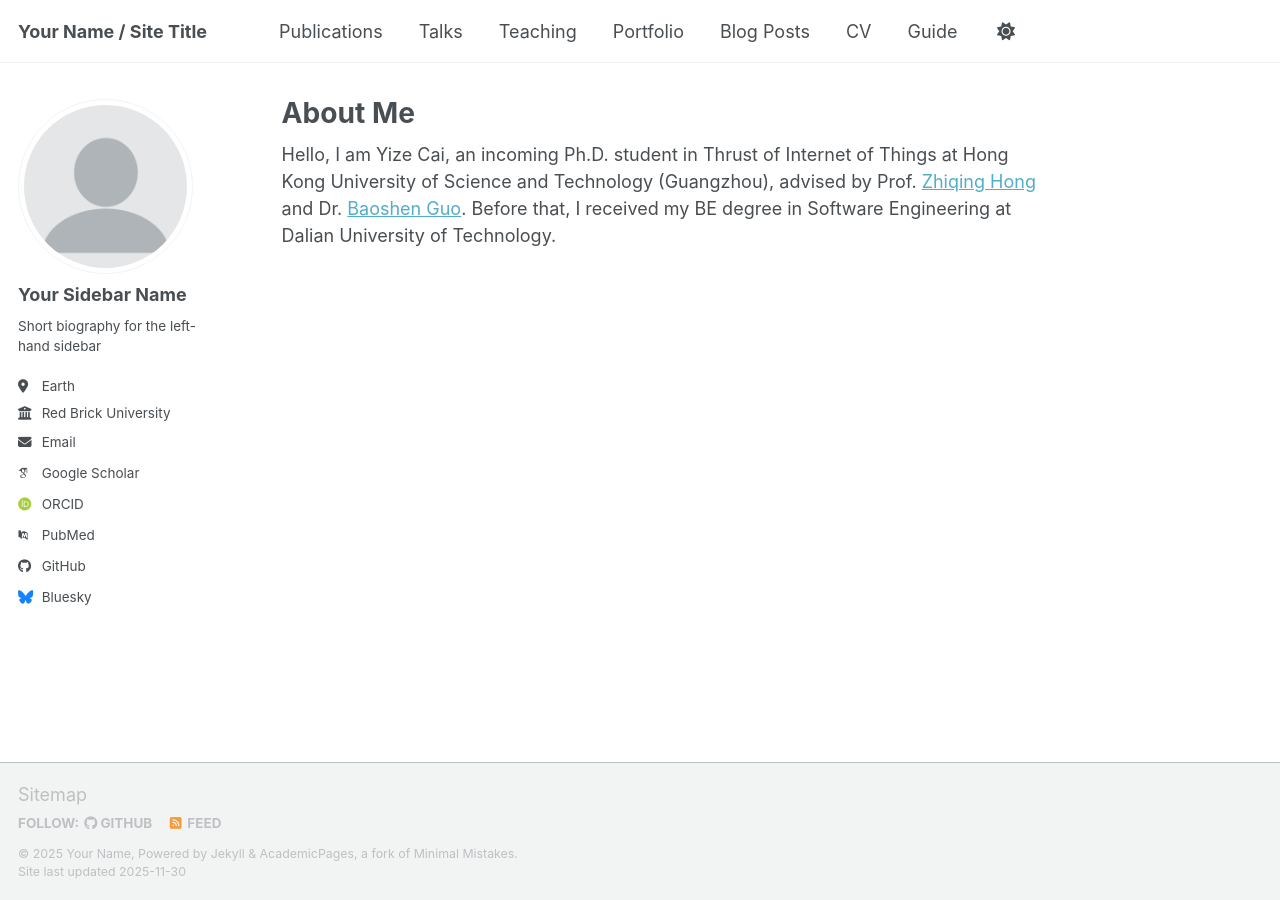
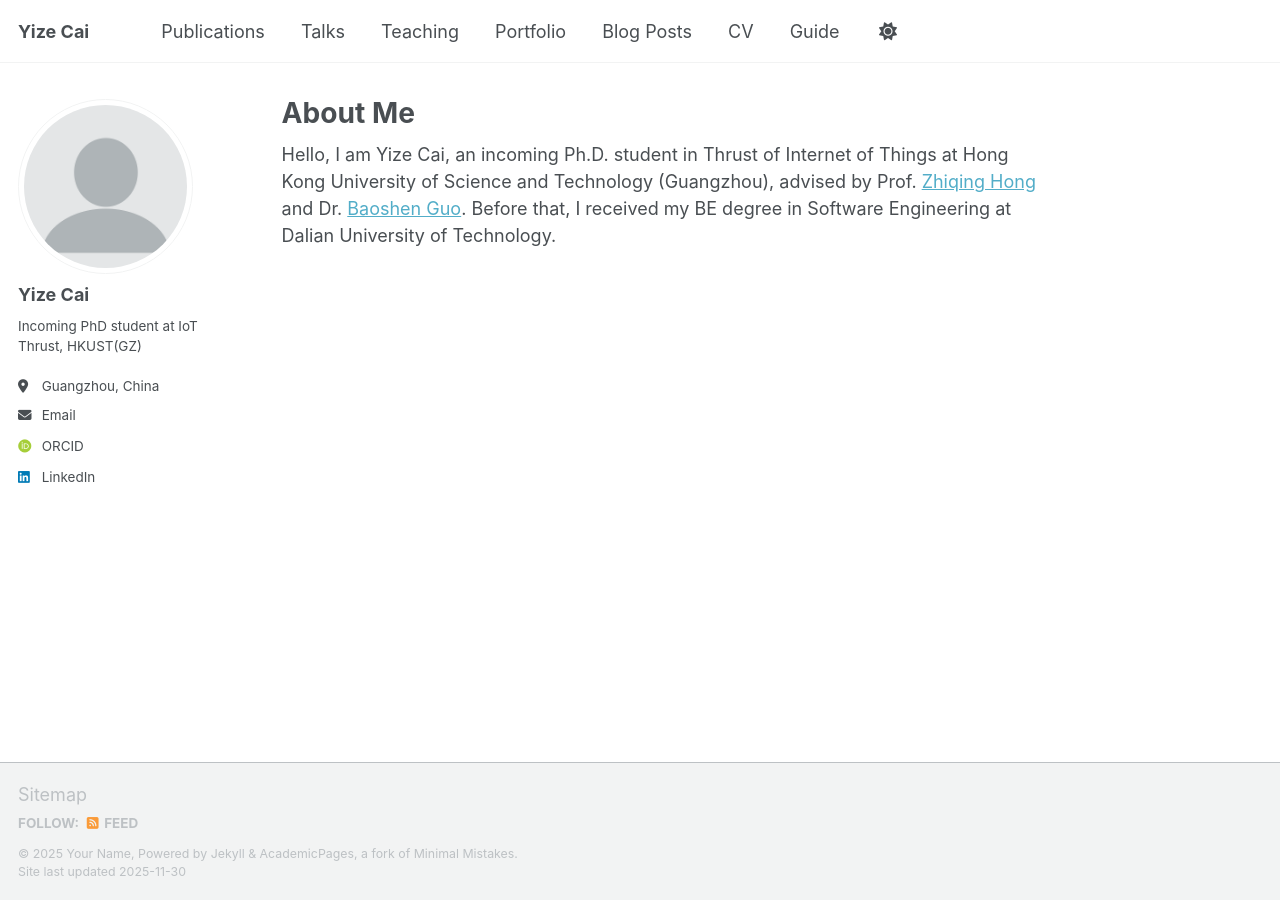
Before and after one commit to saiketa/saiketa.github.io, a Jekyll site: the page built from _pages/about.md, in a window 1280 px wide. Built offline with Jekyll 4.4.1, drawn with Linux system fonts in a browser that asks for light colours; some web fonts are replaced; a script bundle is joined from its source files by our own code; library files that are not in the unit come from our copies.

Commit message:
Update _config.yml

```diff
--- a/_config.yml
+++ b/_config.yml
@@ -9,11 +9,11 @@
 # Basic Site Settings
 locale                   : "en-US"
 site_theme               : "default" # Currently available options are "default", "air"
-title                    : "Your Name / Site Title"
+title                    : "Yize Cai"
 title_separator          : "-"
 name                     : &name "Your Name"
 description              : &description "Your Name's academic portfolio"   # Update this with a general description of your site, this is the default if not overridden by a page
-url                      : https://academicpages.github.io # The base hostname & protocol for your site e.g. "https://[your GitHub username].github.io",
+url                      : https://saiketa.github.io/ # The base hostname & protocol for your site e.g. "https://[your GitHub username].github.io",
                                                            # or if you already have some other page hosted on Github then use "https://[your GitHub username].github.io/[Your Repo Name]"
 baseurl                  : "" # the subpath of your site, e.g. "/blog"
 repository               : "academicpages/academicpages.github.io"
@@ -24,63 +24,63 @@ repository               : "academicpages/academicpages.github.io"
 author:
   # Biographic information
   avatar           : "profile.png"
-  name             : "Your Sidebar Name"
-  pronouns         : # example: "she/her"
-  bio              : "Short biography for the left-hand sidebar"
-  location         : "Earth"
-  employer         : "Red Brick University"
-  uri              : # URL
-  email            : "none@example.org"
+  name             : "Yize Cai"
+  # pronouns         : # example: "she/her"
+  bio              : "Incoming PhD student at IoT Thrust, HKUST(GZ)"
+  location         : "Guangzhou, China"
+  # employer         : "Red Brick University"
+  # uri              : # URL
+  email            : "yizecaai@gmail.com"
 
   # Academic websites
-  academia         : # URL
-  arxiv            : # URL - Update with the correct link to your profile
-  googlescholar    : "https://scholar.google.com/citations?user=PS_CX0AAAAAJ"
-  inspire-hep      : # URL
-  impactstory      : # URL
-  orcid            : "https://orcid.org/yourorcidurl"
-  semantic         : # URL
-  ssrn             : # URL
-  pubmed           : "https://www.ncbi.nlm.nih.gov/pubmed/?term=john+snow"
-  researchgate     : # URL
-  scopus           : # URL
-  zotero           : # URL
+  # academia         : # URL
+  # arxiv            : # URL - Update with the correct link to your profile
+  # googlescholar    : "https://scholar.google.com/citations?user=PS_CX0AAAAAJ"
+  # inspire-hep      : # URL
+  # impactstory      : # URL
+  orcid            : "https://orcid.org/0009-0007-3889-474X"
+  # semantic         : # URL
+  # ssrn             : # URL
+  # pubmed           : "https://www.ncbi.nlm.nih.gov/pubmed/?term=john+snow"
+  # researchgate     : # URL
+  # scopus           : # URL
+  # zotero           : # URL
 
 
   # Repositories and software development
-  bitbucket        : # Username - Update with your username on the site
-  codepen          : # Username
-  dribbble         : # Username
-  github           : "academicpages"
-  kaggle           : # Username
-  stackoverflow    : # User number or user number and name (i.e., use "1" or "1/jeff-atwood")
+  # bitbucket        : # Username - Update with your username on the site
+  # codepen          : # Username
+  # dribbble         : # Username
+  # github           : "academicpages"
+  # kaggle           : # Username
+  # stackoverflow    : # User number or user number and name (i.e., use "1" or "1/jeff-atwood")
 
   # Social media
-  artstation       : # Username
-  bluesky          : "bsky.app" # Replace this with you Bluesky username
-  facebook         : # Username
-  flickr           : # Username
-  foursquare       : # Username
-  goodreads        : # Username
-  google_plus      : # Username
-  keybase          : # Username
-  instagram        : # Username
-  lastfm           : # Username
-  linkedin         : # Username
-  mastodon         : # URL
-  medium           : # URL
-  pinterest        : # Username
-  soundcloud       : # Username
-  steam            : # Username
-  telegram         : # URL
-  tumblr           : # Username
-  twitter          : # Username for X / Twitter
-  vine             : # Username
-  weibo            : # Username
-  wikipedia        : # Username
-  xing             : # Username
-  youtube          : # Username
-  zhihu            : # Username
+  # artstation       : # Username
+  # bluesky          : "bsky.app" # Replace this with you Bluesky username
+  # facebook         : # Username
+  # flickr           : # Username
+  # foursquare       : # Username
+  # goodreads        : # Username
+  # google_plus      : # Username
+  # keybase          : # Username
+  # instagram        : # Username
+  # lastfm           : # Username
+  linkedin         : "linkedin.com/in/yize-cai-b61851371"
+  # mastodon         : # URL
+  # medium           : # URL
+  # pinterest        : # Username
+  # soundcloud       : # Username
+  # steam            : # Username
+  # telegram         : # URL
+  # tumblr           : # Username
+  # twitter          : # Username for X / Twitter
+  # vine             : # Username
+  # weibo            : # Username
+  # wikipedia        : # Username
+  # xing             : # Username
+  # youtube          : # Username
+  # zhihu            : # Username
 
 # Publication Category - The following the list of publication categories and their headings
 publication_category:
```
